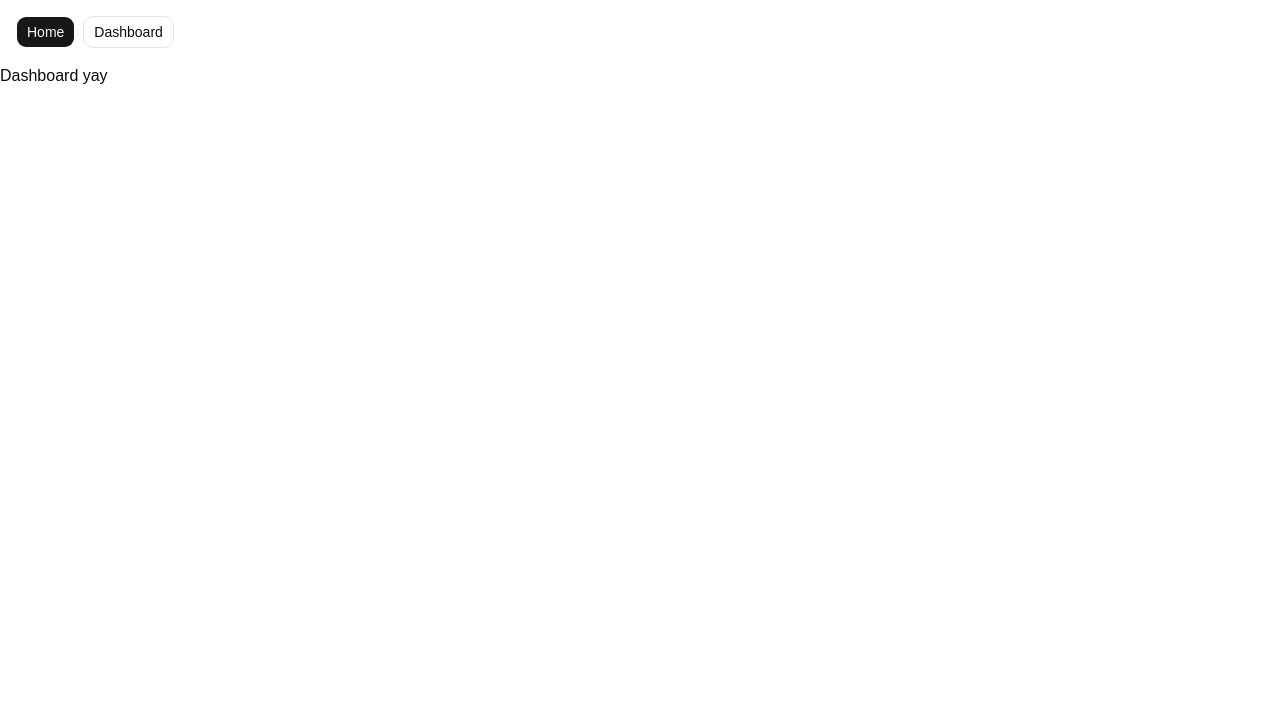
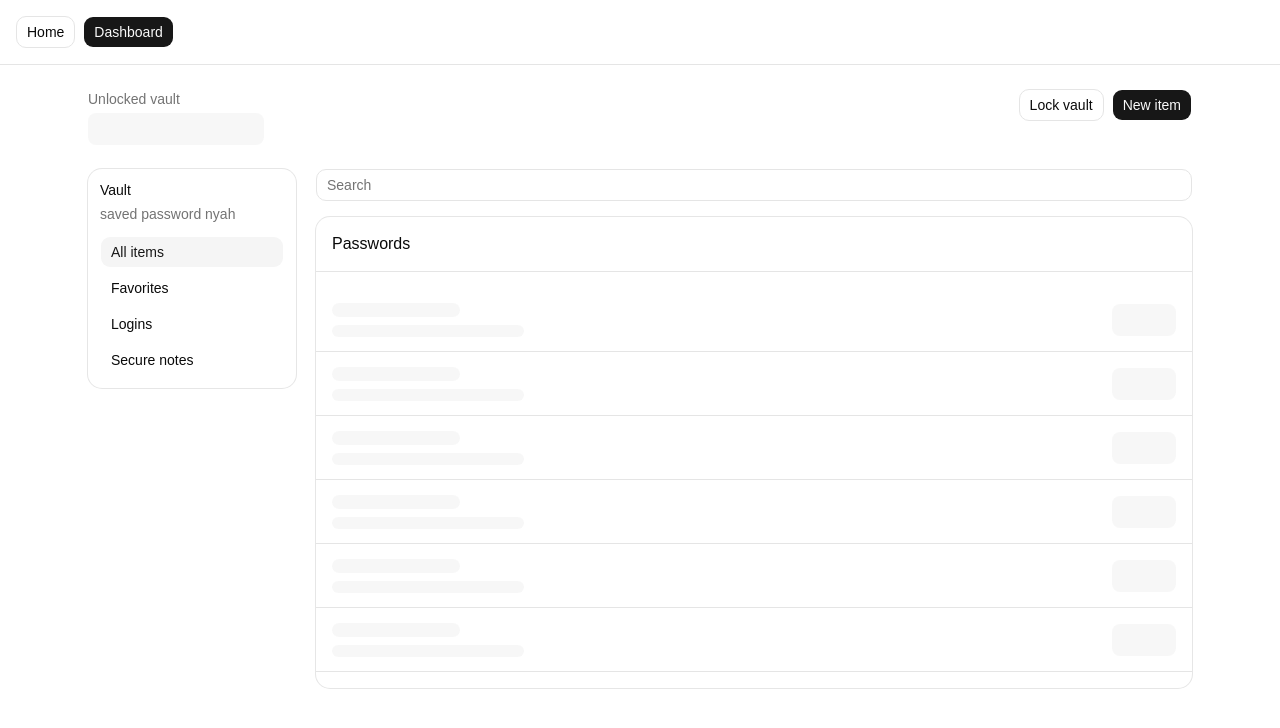
Before and after one commit to yetisyet/PixelPass, a React (Vite) app in the folder elelectron/: page /#/dashboard in a window 1280 px wide. Shown: the top 728 px of the page. Built offline with nearby package versions, Linux system fonts and the light colour scheme.

Commit message:
did skeletion for dashboard

```diff
--- a/elelectron/src/App.jsx
+++ b/elelectron/src/App.jsx
@@ -1,20 +1,31 @@
-import { Route, Routes, useNavigate } from "react-router-dom"
+import { Route, Routes, useLocation, useNavigate } from "react-router-dom"
 
 import { Button } from "@/components/ui/button"
 import Dashboard from "@/pages/dashboard"
 import Home from "@/pages/home"
 import NotFound from "@/pages/notfound"
 
+const navigation = [
+  { label: "Home", path: "/" },
+  { label: "Dashboard", path: "/dashboard" },
+]
+
 export default function App() {
+  const location = useLocation()
   const navigate = useNavigate()
 
   return (
     <div>
-      <nav className="flex gap-2 p-4">
-        <Button onClick={() => navigate("/")}>Home</Button>
-        <Button variant="outline" onClick={() => navigate("/dashboard")}>
-          Dashboard
-        </Button>
+      <nav aria-label="Primary" className="flex flex-wrap gap-2 border-b p-4">
+        {navigation.map(({ label, path }) => (
+          <Button
+            key={path}
+            variant={location.pathname === path ? "default" : "outline"}
+            onClick={() => navigate(path)}
+          >
+            {label}
+          </Button>
+        ))}
       </nav>
 
       <Routes>
--- /dev/null
+++ b/elelectron/src/components/ui/skeleton.jsx
@@ -0,0 +1,16 @@
+import { cn } from "@/lib/utils"
+
+function Skeleton({ className, ...props }) {
+  return (
+    <div
+      data-slot="skeleton"
+      className={cn(
+        "animate-pulse rounded-md bg-accent motion-reduce:animate-none",
+        className,
+      )}
+      {...props}
+    />
+  )
+}
+
+export { Skeleton }
--- /dev/null
+++ b/elelectron/src/lib/backend-client.js
@@ -0,0 +1,35 @@
+export function isBackendConnected() {
+  return typeof window.pixelPassBackend?.request === "function"
+}
+
+export function toProtocolLine(request) {
+  return `${JSON.stringify(request)}\n`
+}
+
+export async function sendBackendRequest(request) {
+  if (!isBackendConnected()) {
+    throw new Error(
+      "Python backend bridge is not connected. Expose window.pixelPassBackend.request in preload.js.",
+    )
+  }
+
+  const rawResponse = await window.pixelPassBackend.request(request)
+  const response =
+    typeof rawResponse === "string" ? JSON.parse(rawResponse.trim()) : rawResponse
+
+  if (!response || typeof response !== "object") {
+    throw new Error("Backend response must be a JSON object.")
+  }
+
+  if (response.action !== request.action) {
+    throw new Error(
+      `Response action must be "${request.action}", received "${response.action ?? "missing"}".`,
+    )
+  }
+
+  if (typeof response.success !== "boolean") {
+    throw new Error('Backend response must include a boolean "success" field.')
+  }
+
+  return response
+}
--- a/elelectron/src/pages/dashboard.jsx
+++ b/elelectron/src/pages/dashboard.jsx
@@ -1,3 +1,113 @@
+import { Button } from "@/components/ui/button"
+import {
+  Card,
+  CardContent,
+  CardDescription,
+  CardHeader,
+  CardTitle,
+} from "@/components/ui/card"
+import { Input } from "@/components/ui/input"
+import { Label } from "@/components/ui/label"
+import { Skeleton } from "@/components/ui/skeleton"
+
+const categories = [
+  { label: "All items", active: true },
+  { label: "Favorites" },
+  { label: "Logins" },
+  { label: "Secure notes" },
+]
+
+function PasswordRowSkeleton() {
+  return (
+    <div className="flex min-h-16 items-center gap-4 border-b px-4 py-3 last:border-b-0">
+      <div className="min-w-0 flex-1 space-y-2">
+        <Skeleton className="h-3.5 w-32 max-w-full" />
+        <Skeleton className="h-3 w-48 max-w-[75%]" />
+      </div>
+      <Skeleton className="h-8 w-16 shrink-0" />
+    </div>
+  )
+}
+
 export default function Dashboard() {
-  return <h1>Dashboard yay</h1>
+  const isLoading = true
+  //set is loading to false when we actually connect backend n get data
+
+  return (
+    <main className="mx-auto max-w-6xl p-5 sm:p-6">
+      <header className="mb-6 flex flex-wrap items-start justify-between gap-4">
+        <div>
+          <p className="text-sm text-muted-foreground">Unlocked vault</p>
+          <div className="mt-1 flex items-center gap-3">
+            {isLoading ? (
+              <Skeleton className="h-8 w-44" />
+            ) : (
+              <h1 className="text-2xl font-semibold tracking-tight">Vault name</h1>
+            )}
+          </div>
+        </div>
+
+        <div className="flex gap-2">
+          <Button type="button" variant="outline">
+            Lock vault
+          </Button>
+          <Button type="button">New item</Button>
+        </div>
+      </header>
+
+      <div className="grid gap-5 md:grid-cols-[13rem_minmax(0,1fr)]">
+        <aside aria-label="Vault categories">
+          <Card size="sm">
+            <CardHeader>
+              <CardTitle>Vault</CardTitle>
+              <CardDescription>saved password nyah</CardDescription>
+            </CardHeader>
+            <CardContent>
+              <nav className="space-y-1" aria-label="Password categories">
+                {categories.map(({ label, active }) => (
+                  <Button
+                    className="w-full justify-start"
+                    key={label}
+                    type="button"
+                    variant={active ? "secondary" : "ghost"}
+                  >
+                    {label}
+                  </Button>
+                ))}
+              </nav>
+            </CardContent>
+          </Card>
+        </aside>
+
+        <section className="min-w-0 space-y-4" aria-labelledby="passwords-heading">
+          <div>
+            <Label className="sr-only" htmlFor="vault-search">
+              Search this vault
+            </Label>
+            <Input
+              id="vault-search"
+              placeholder="Search"
+              type="search"
+            />
+          </div>
+
+          <Card>
+            <CardHeader className="border-b">
+              <CardTitle id="passwords-heading">Passwords</CardTitle>
+            </CardHeader>
+            <CardContent className="px-0">
+              <div aria-busy={isLoading} aria-label="Loading password entries">
+                {Array.from({ length: 6 }, (_, index) => (
+                  <PasswordRowSkeleton key={index} />
+                ))}
+                <span className="sr-only" role="status">
+                  Loading password entries
+                </span>
+              </div>
+            </CardContent>
+          </Card>
+        </section>
+      </div>
+    </main>
+  )
 }
```
Also changed, not shown: 2 other files (tests, documents, lock files or other folders).
